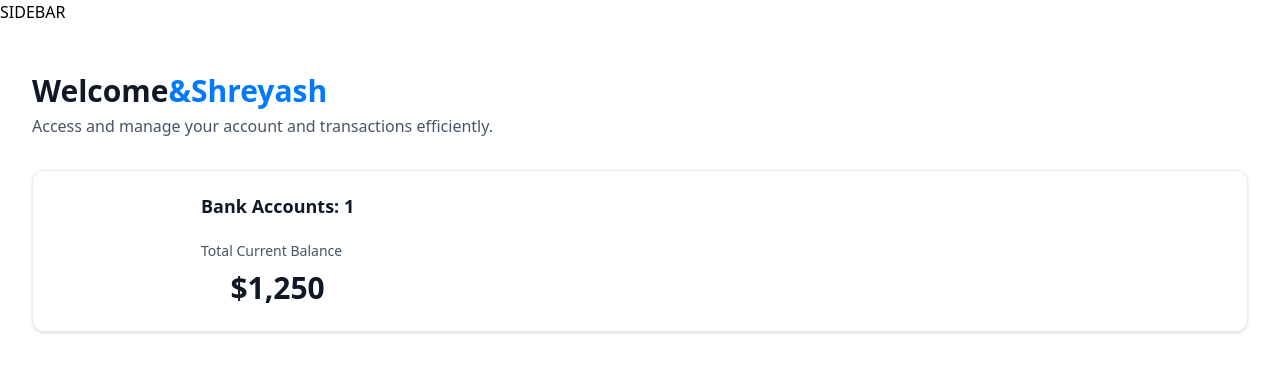
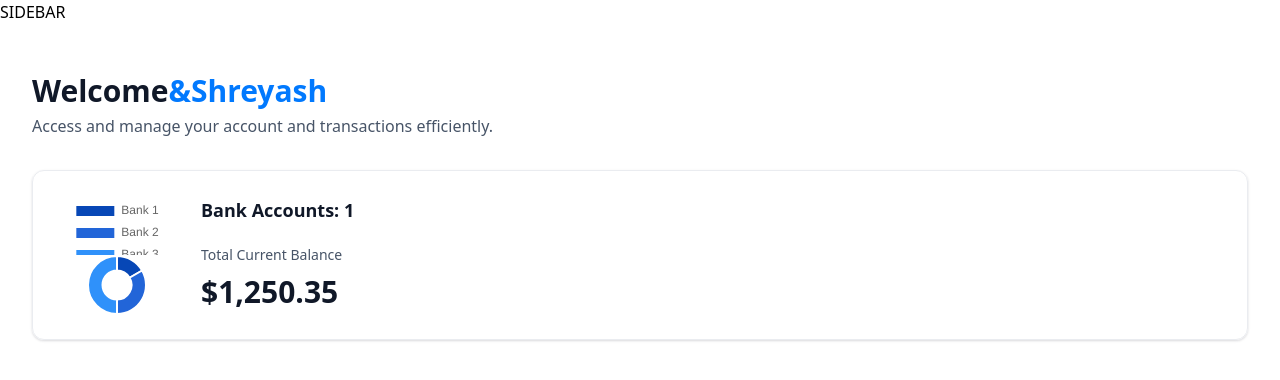
Before and after one commit to Shreyashdeep/banking-management-system, a Next.js app: page / in a window 1280 px wide. Shown: the top 380 px of the page. Built offline with nearby package versions, Linux system fonts and the light colour scheme.

Commit message:
implement charts

```diff
--- a/components/AnimatedCounter.tsx
+++ b/components/AnimatedCounter.tsx
@@ -3,8 +3,14 @@
 
 const AnimatedCounter = ({amount}:{amount: number}) => {
   return (
-    <div>
-        $<CountUp end={amount} />
+    <div className="w-full">
+        <CountUp
+          duration={2}
+          decimals={2}
+          decimal="."
+          prefix="$"
+          end={amount}
+        />
     </div>
   )
 }
--- /dev/null
+++ b/components/DoughnutChart.tsx
@@ -0,0 +1,22 @@
+"use client";
+import {Chart as ChartJS, ArcElement, Tooltip, Legend} from 'chart.js';
+import {Doughnut} from 'react-chartjs-2';
+
+ChartJS.register(ArcElement, Tooltip, Legend);
+const DoughnutChart = ({accounts}: DoughnutChartProps) => {
+    const data={
+        datasets: [
+            {
+                label: 'Banks',
+                data: [1250,2500,3750],
+                backgroundColor: [
+                    '#0747b6','#2265d8','#2f91fa'
+                ]
+            }
+        ],
+        labels: ['Bank 1', 'Bank 2', 'Bank 3']
+    }
+  return <Doughnut data={data} />
+}
+
+export default DoughnutChart
--- a/components/TotalBalanceBox.tsx
+++ b/components/TotalBalanceBox.tsx
@@ -1,11 +1,12 @@
 
 import AnimatedCounter from './AnimatedCounter'
+import DoughnutChart from './DoughnutChart'
 
 const TotalBalanceBox = ({accounts=[], totalCurrentBalance, totalBanks}: TotlaBalanceBoxProps) => {
   return (
     <section className='total-balance'>
         <div className='total-balance-chart'>
-            {/*doughnut chart */}
+            <DoughnutChart accounts={accounts}/>
         </div>
         <div className='flex flex-col gap-6'>
             <h2 className='header-2'>
@@ -15,10 +16,10 @@
                 <p className='total-balance-label'>
                     Total Current Balance
                 </p>
-                <p className='total-balance-amount flex-center gap-2'>
+                <div className='total-balance-amount flex-center gap-2'>
                     <AnimatedCounter amount=
                     {totalCurrentBalance}/>
-                </p>
+                </div>
             </div>
         </div>
     </section>
--- a/package.json
+++ b/package.json
@@ -10,12 +10,14 @@
   },
   "dependencies": {
     "@radix-ui/react-slot": "^1.1.0",
+    "chat.js": "^1.0.2",
     "class-variance-authority": "^0.7.0",
     "clsx": "^2.1.1",
     "lucide-react": "^0.427.0",
     "next": "14.2.5",
     "query-string": "^9.1.0",
     "react": "^18",
+    "react-chartjs-2": "^5.2.0",
     "react-countup": "^6.5.3",
     "react-dom": "^18",
     "tailwind-merge": "^2.4.0",
```
Also changed, not shown: 1 other file (tests, documents, lock files or other folders).
